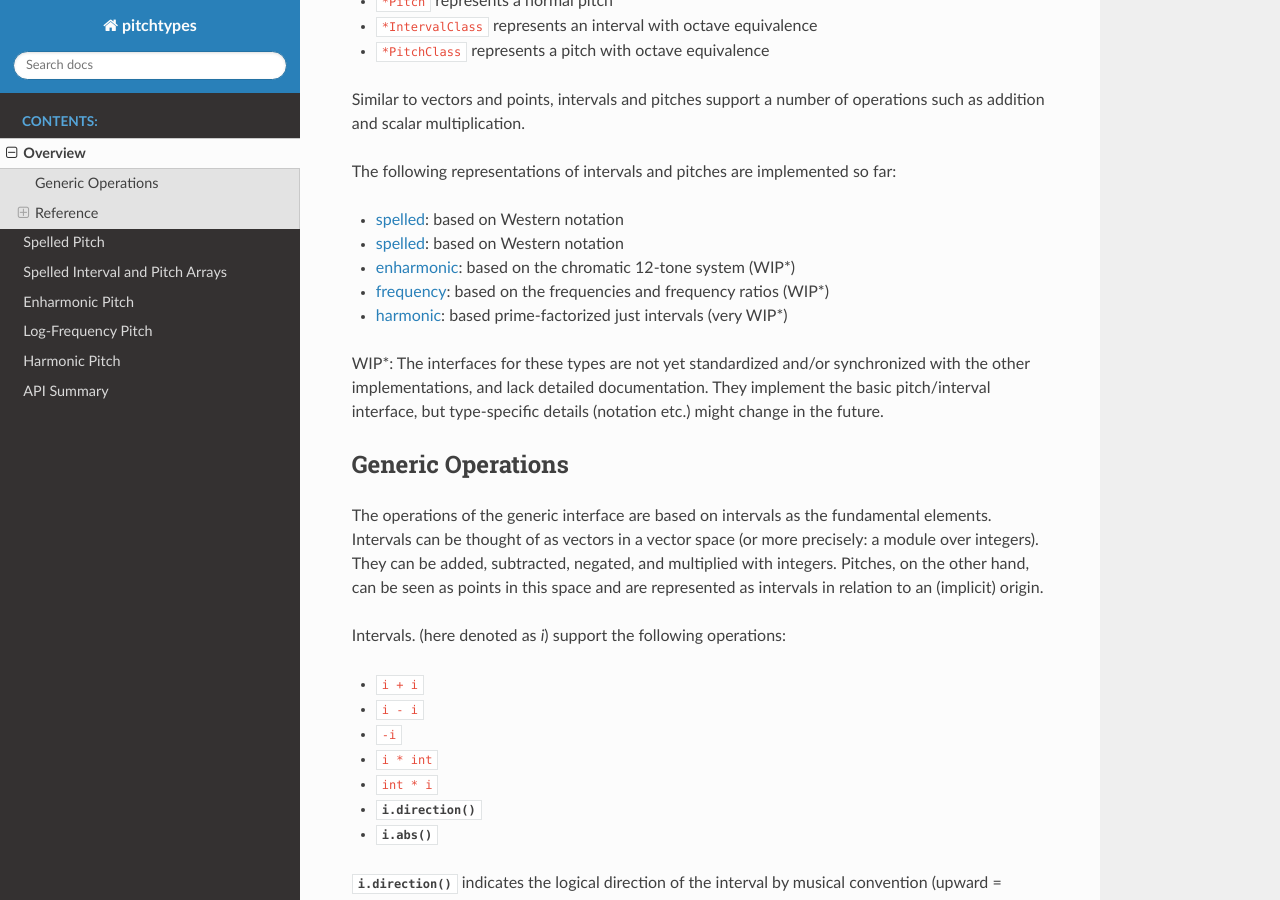
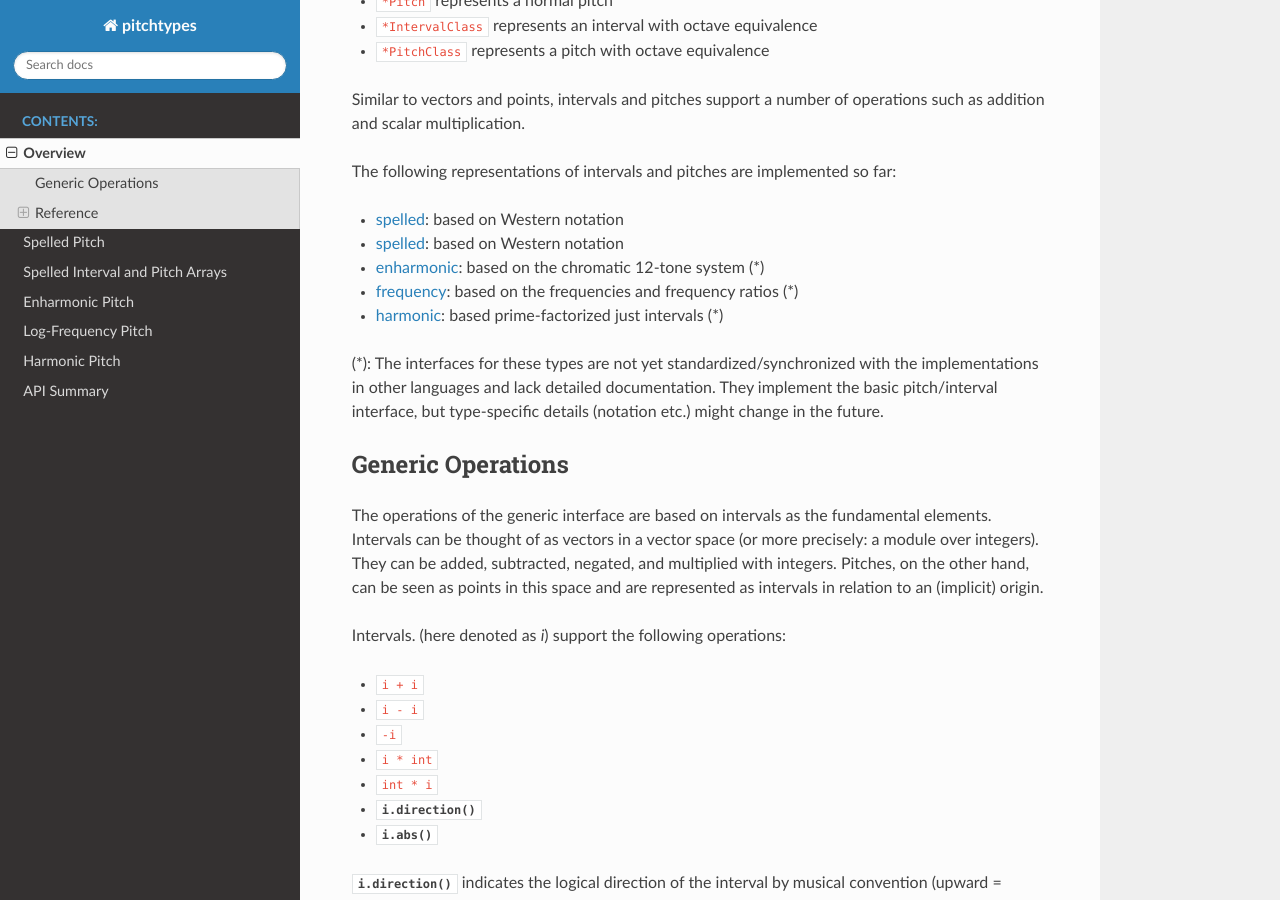
Before and after one commit to DCMLab/pitchtypes, a Sphinx documentation site: the page built from docs/introduction.rst, in a window 1280 px wide and 900 px high, scrolled down 342 px. Built offline with Sphinx 7.4.7 and the Read the Docs theme 2.0.0, drawn with Linux system fonts in a browser that asks for light colours.

Commit message:
adapt WIP statement in docs

```diff
--- a/docs/introduction.rst
+++ b/docs/introduction.rst
@@ -20,12 +20,11 @@
 
 * :doc:`spelled <types/spelled>`: based on Western notation
 * :doc:`spelled <types/spelled_array>`: based on Western notation
-* :doc:`enharmonic <types/enharmonic>`: based on the chromatic 12-tone system (WIP*)
-* :doc:`frequency <types/frequencies>`: based on the frequencies and frequency ratios (WIP*)
-* :doc:`harmonic <types/harmonic>`: based prime-factorized just intervals (very WIP*)
+* :doc:`enharmonic <types/enharmonic>`: based on the chromatic 12-tone system (*)
+* :doc:`frequency <types/frequencies>`: based on the frequencies and frequency ratios (*)
+* :doc:`harmonic <types/harmonic>`: based prime-factorized just intervals (*)
 
-WIP*: The interfaces for these types are not yet standardized
-and/or synchronized with the other implementations,
+(*): The interfaces for these types are not yet standardized/synchronized with the implementations in other languages
 and lack detailed documentation.
 They implement the basic pitch/interval interface,
 but type-specific details (notation etc.) might change in the future.
```
